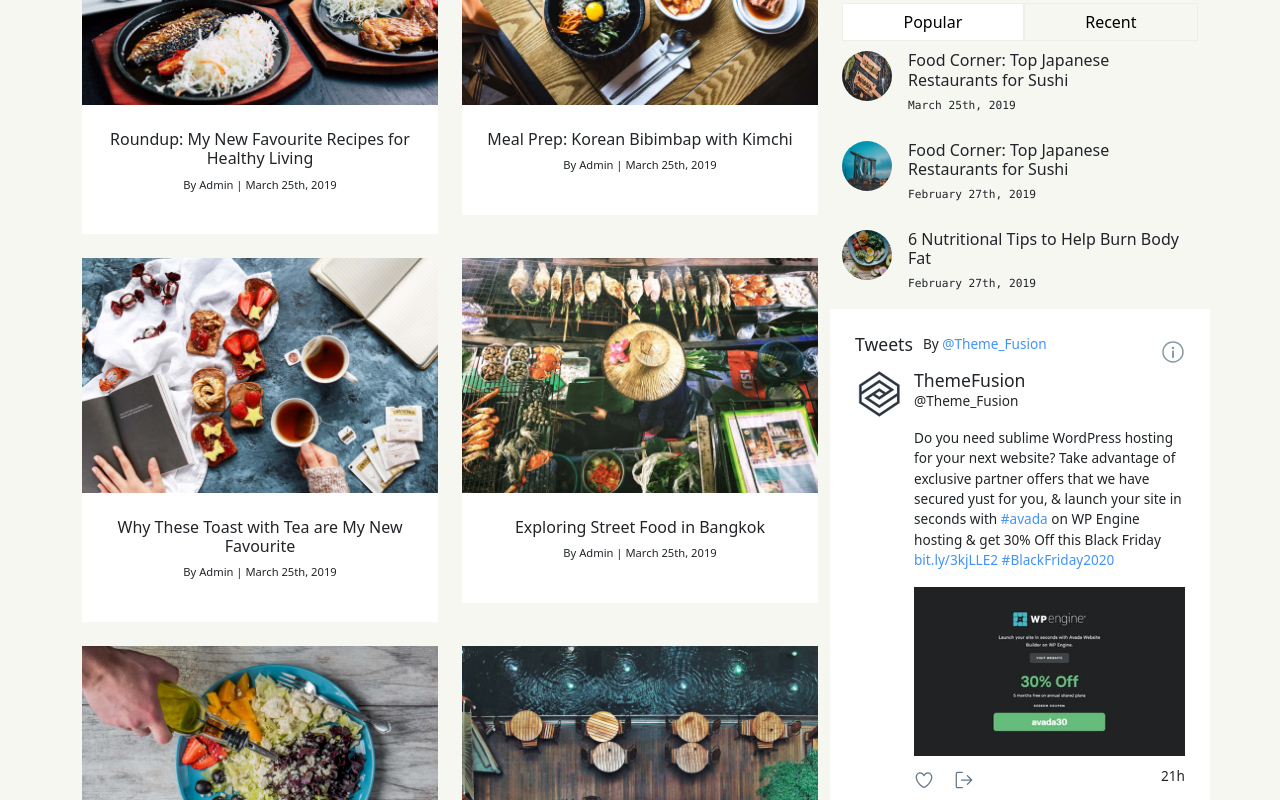
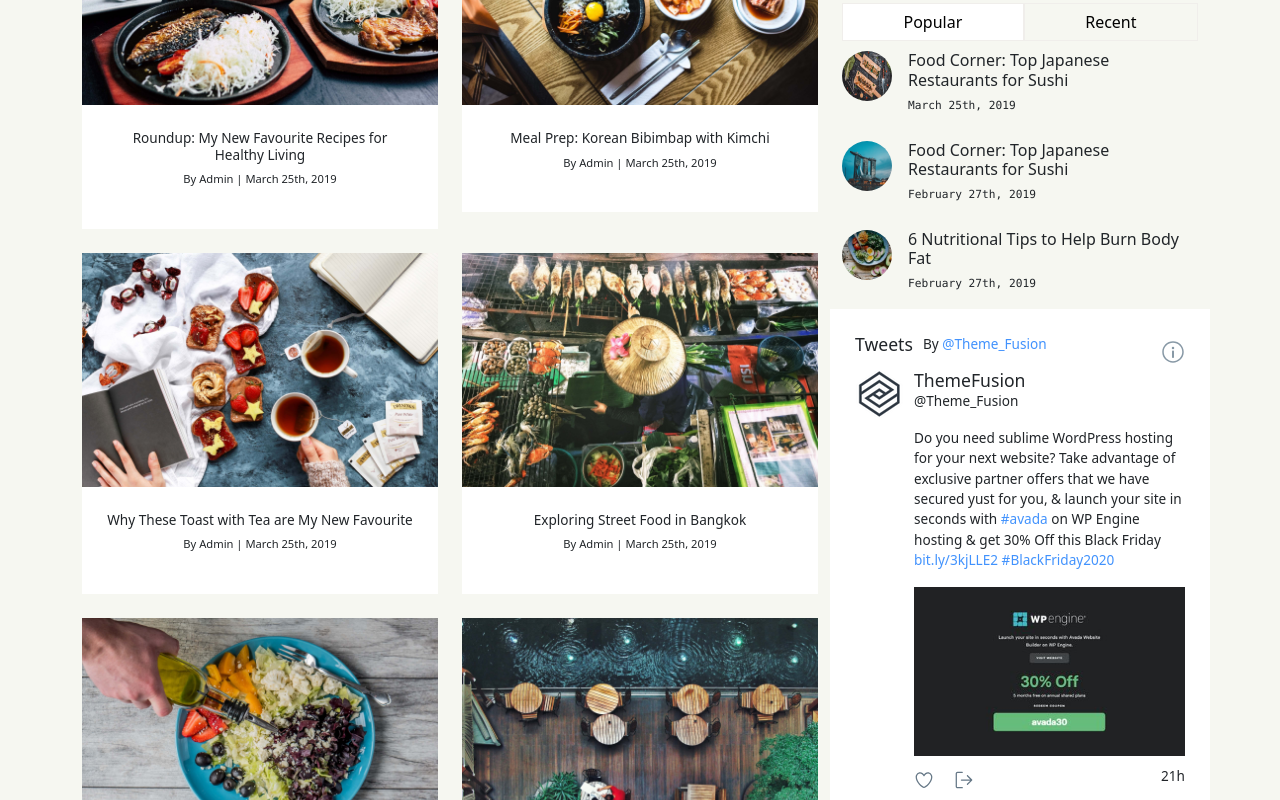
Before and after one commit to DavideZattra/proj-html-vuejs, a Vue app: page / in a window 1280 px wide. Shown: the part 3700-4500 px from the top of the page. Built offline with nearby package versions, Linux system fonts and the light colour scheme.

Commit message:
fixed :hover on load more btn

```diff
--- a/src/components/MainFarmToTable.vue
+++ b/src/components/MainFarmToTable.vue
@@ -316,10 +316,11 @@ name: 'farm',
 
       .text{
         padding: 25px;
+
       }
 
       h5{
-        font-size: 1rem;
+        font-size: 0.85rem;
       }
 
       p{
@@ -355,7 +356,7 @@ name: 'farm',
 
           h5{
             margin-top: 7.5px;
-            font-size: 1rem;
+            font-size: rem;
           }
         }
 
@@ -371,6 +372,11 @@ name: 'farm',
 
       color: black;
       background-color: $mainDarkGrayColor;
+
+      &:hover{
+        color: white;
+        background-color: $mainOrangeColor;
+      }
     }
   }
   .ms_right-col{
```
